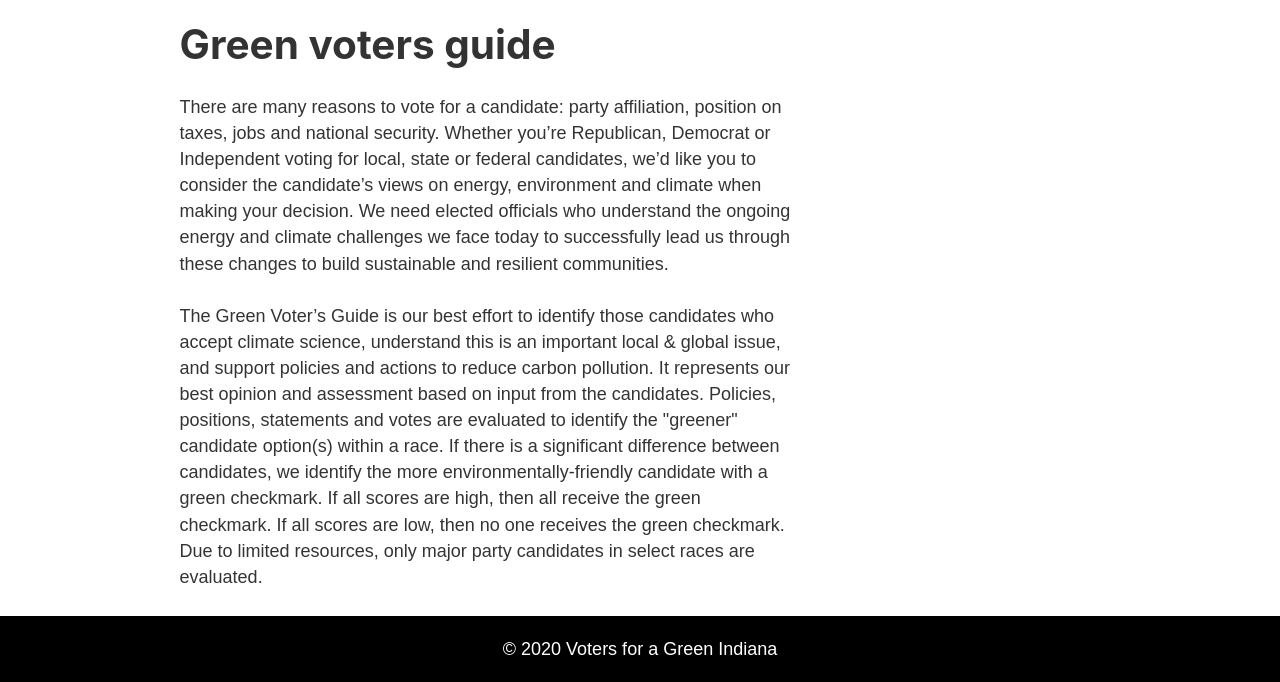
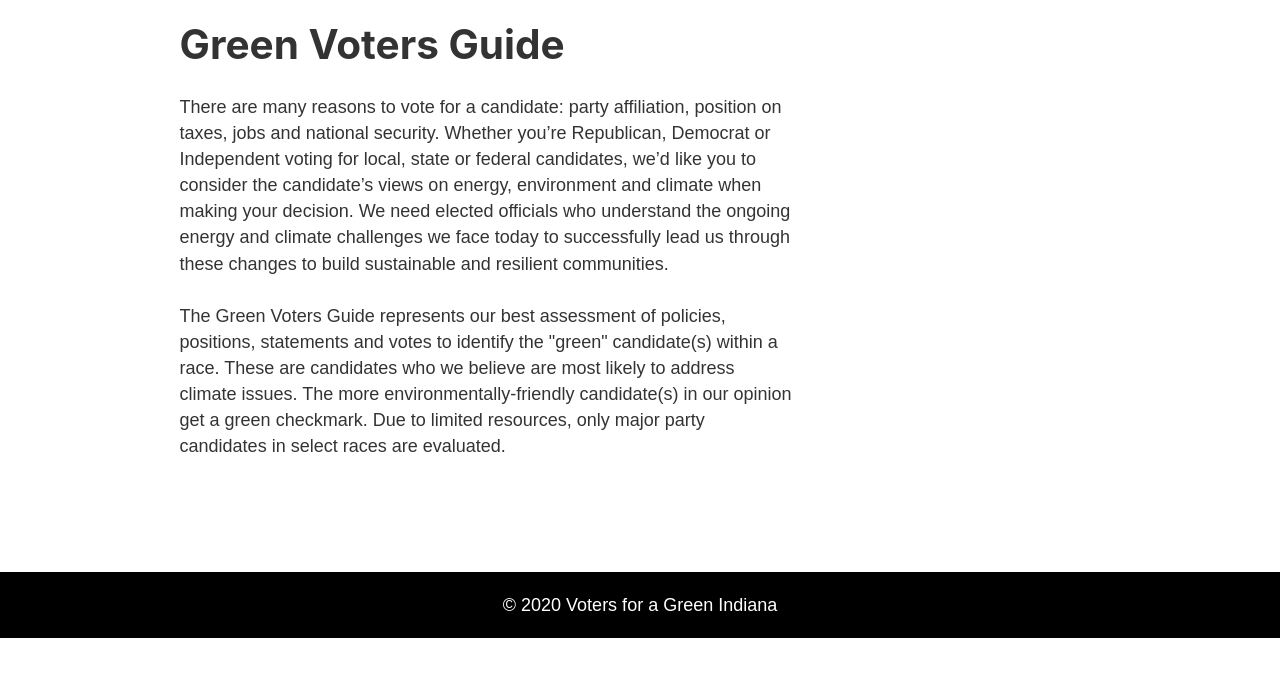
Before and after one commit to richardsamuellopez/votersforagreenindiana, a Gatsby site: page /guide in a window 1280 px wide. Shown: the part 162-844 px from the top of the page. After the commit the page ends 800 px from the top, so only its background shows below. Built offline with nearby package versions, Linux system fonts and the light colour scheme; Gatsby itself is replaced by a stand-in of ours.

Commit message:
Update verbiage on guide page

```diff
--- a/src/pages/guide.js
+++ b/src/pages/guide.js
@@ -9,11 +9,11 @@ const GuidePage = () => {
  return (
   <Layout>
     <SEO title="Green voters guide" />
-    <h1>Green voters guide</h1>
+    <h1>Green Voters Guide</h1>
     <div className="flex-container">
       <div className="item">
         <p>There are many reasons to vote for a candidate: party affiliation, position on taxes, jobs and national security.  Whether you’re Republican,  Democrat or Independent voting for local, state or federal candidates, we’d like you to consider the candidate’s views on energy, environment and climate when making your decision.  We need elected officials who understand the ongoing energy and climate challenges we face today to successfully lead us through these changes to build sustainable and resilient communities.</p>
-        <p>The Green Voter’s Guide is our best effort to identify those candidates who accept climate science, understand this is an important local & global issue, and support policies and actions to reduce carbon pollution.  It represents our best opinion and assessment based on input from the candidates.   Policies, positions, statements and votes are evaluated to identify the "greener" candidate option(s) within a race.  If there is a significant difference between candidates, we identify the more environmentally-friendly candidate with a green checkmark.  If all scores are high, then all receive the green checkmark.  If all scores are low, then no one receives the green checkmark.  Due to limited resources, only major party candidates in select races are evaluated.</p>
+        <p>The Green Voters Guide represents our best assessment of policies, positions, statements and votes to identify the "green" candidate(s) within a race. These are candidates who we believe are most likely to address climate issues. The more environmentally-friendly candidate(s) in our opinion get a green checkmark. Due to limited resources, only major party candidates in select races are evaluated.</p>
       </div>
       <div className="item">
         <ul>
```
